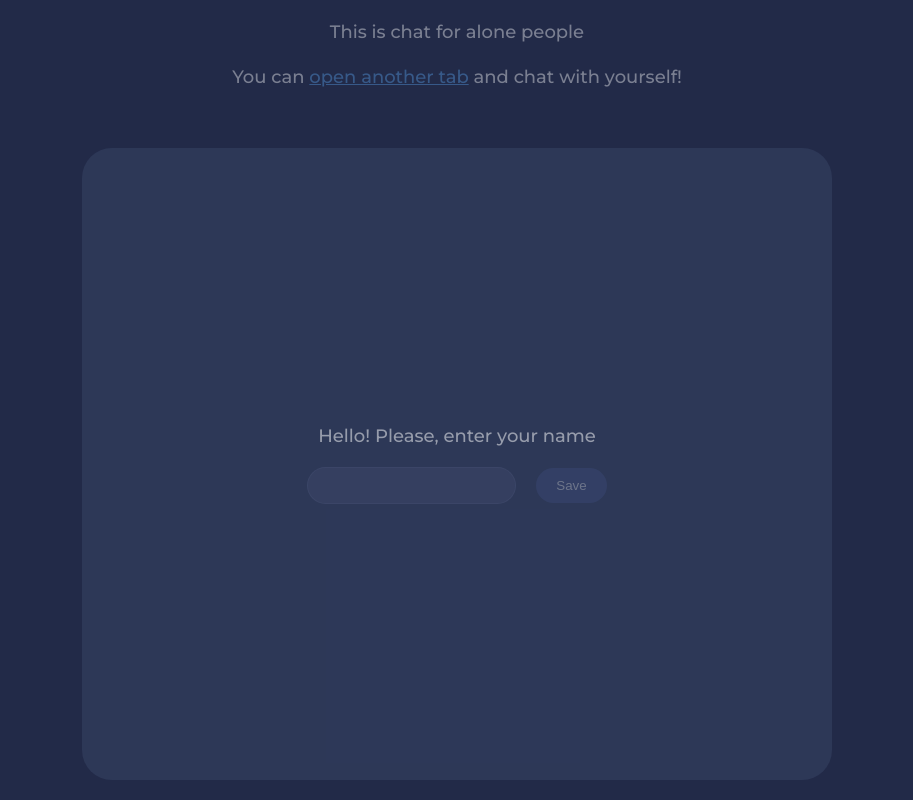
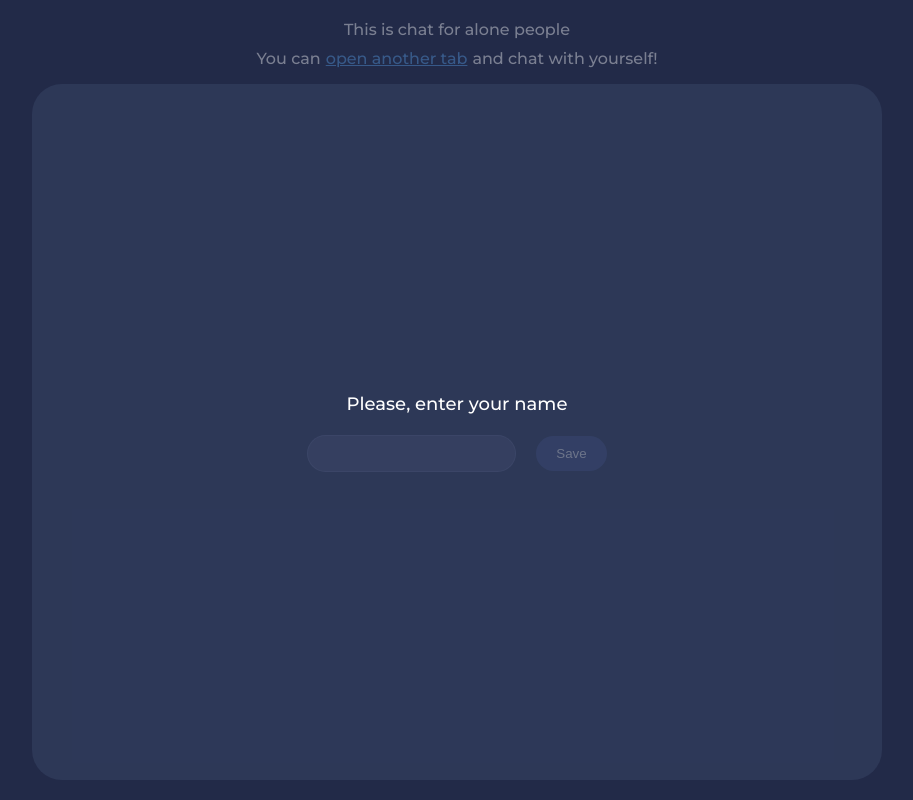
Before and after one commit to EvelinSu/chat-for-alone-people, a React (Create React App) app: page / in a window 1280 px wide. Shown: the whole page, without its empty margins (183-1096 px from the left). Built offline with nearby package versions, Linux system fonts and the light colour scheme.

Commit message:
- code refactoring

```diff
--- a/src/App.tsx
+++ b/src/App.tsx
@@ -1,8 +1,8 @@
 import React, {useEffect, useState} from 'react';
 import {SChat} from "./components/Message/styled";
-import {SMainText, SSiteWrapper} from "./components/styled";
+import {SMainText, SSiteHeader, SSiteWrapper} from "./components/styled";
 import {ChatContent} from "./components/Chat/ChatContent";
-import {AddNewUserName} from "./components/Chat/AddNewUserName/AddNewUserName";
+import {AddNewUserName} from "./components/AddNewUserName/AddNewUserName";
 import {getStateFromSS, saveStateToSS} from "./common/utils/sessionStorage";
 
 export type UserType = {
@@ -31,13 +31,18 @@ function App() {
 
     return (
         <SSiteWrapper>
-            <SMainText>
-                This is chat for alone people
-            </SMainText>
-            <SMainText>
-                You can <a href={window.location.href} target={"_blank"}>open another tab</a> and chat with yourself!
-            </SMainText>
-            <br />
+            <SSiteHeader>
+                <SMainText>
+                    This is chat for alone people
+                </SMainText>
+                <SMainText>
+                    You can
+                    <a href={window.location.href} target={"_blank"}>
+                        open another tab
+                    </a>
+                    and chat with yourself!
+                </SMainText>
+            </SSiteHeader>
             <SChat>
                 {user
                     ? <ChatContent user={user} />
--- /dev/null
+++ b/src/assets/icons/SendFillIcon.tsx
@@ -0,0 +1,14 @@
+import React from 'react';
+
+export const SendFillIcon = () => {
+    return (
+        <svg width="24" height="24" viewBox="0 0 24 24" fill="none" xmlns="http://www.w3.org/2000/svg">
+            <path fillRule="evenodd"
+                  clipRule="evenodd"
+                  d="M7.17468 10.7259L6.12543 8.60213L6.12542 8.60212L6.12542 8.60212C5.0267 6.37823 4.47733 5.26629 4.98941 4.75907C5.50149 4.25185 6.60815 4.81179 8.82147 5.93167L16.8285 9.98302C18.3859 10.771 19.1646 11.165 19.1616 11.783C19.1587 12.401 18.3763 12.7876 16.8115 13.5607L8.76616 17.5355L8.76615 17.5355L8.76614 17.5355C6.54226 18.6343 5.43032 19.1836 4.9231 18.6716C4.41588 18.1595 4.97582 17.0528 6.0957 14.8395L7.16514 12.7259L13.3219 12.7552C13.8742 12.7578 14.3241 12.3123 14.3267 11.76C14.3293 11.2077 13.8837 10.7578 13.3315 10.7552L7.17468 10.7259Z"
+                  fill="white"
+            />
+        </svg>
+
+    );
+};
--- a/src/components/Chat/AddNewUserName/AddNewUserName.tsx
+++ b/src/components/AddNewUserName/AddNewUserName.tsx
@@ -1,8 +1,8 @@
 import React, {FC, useState} from 'react';
 import {Input, SAddNewUserName, SAddNewUserNameForm, SButton, SText} from "./styled";
-import {UserType} from "../../../App";
+import {UserType} from "../../App";
 import {v1} from "uuid";
-import {getRandomColor} from "../../../common/utils/getRandomColor";
+import {getRandomColor} from "../../common/utils/getRandomColor";
 
 
 type TAddNewUserNameProps = {
@@ -28,7 +28,7 @@ export const AddNewUserName: FC<TAddNewUserNameProps> = (props) => {
     return (
         <SAddNewUserName>
             <SText>
-                Hello! Please, enter your name
+                Please, enter your name
             </SText>
             <SAddNewUserNameForm>
                 <Input
--- a/src/components/Chat/AddNewUserName/styled.tsx
+++ b/src/components/AddNewUserName/styled.tsx
@@ -1,5 +1,5 @@
 import styled from "styled-components";
-import {theme} from "../../../styles/baseTheme";
+import {theme} from "../../styles/baseTheme";
 
 export const SAddNewUserName = styled.div((props) => ({
     display: "flex",
@@ -7,11 +7,12 @@ export const SAddNewUserName = styled.div((props) => ({
     justifyContent: "center",
     flexDirection: "column",
     gap: 20,
+    padding: 20,
+    maxWidth: "100%",
     height: "100%"
 }))
 
 export const SText = styled.div((props) => ({
-    opacity: 0.5,
     fontSize: 18,
     textAlign: "center",
 }))
@@ -23,6 +24,7 @@ export const Input = styled.input(props => ({
     outline: "none",
     backgroundColor: theme.colors.input.default,
     color: "inherit",
+    width: "100%",
     "&:focus":{
         border: `1px solid ${theme.colors.input.border}`,
     }
--- a/src/components/Chat/ChatPanel/ChatPanel.tsx
+++ b/src/components/Chat/ChatPanel/ChatPanel.tsx
@@ -4,6 +4,7 @@ import {UserType} from "../../../App";
 import {v1} from "uuid";
 import {getStringDate} from "../../../common/utils/getStringDate";
 import {MessageType} from "../ChatContent";
+import {SendFillIcon} from "../../../assets/icons/SendFillIcon";
 
 type TChatPanelProps = {
     addNewMessage: (newMessage: MessageType) => void
@@ -64,7 +65,7 @@ const ChatPanel: FC<TChatPanelProps> = (props) => {
                 disabled={message.trim() === ''}
                 onClick={addNewMessageHandler}
             >
-                Send
+                <SendFillIcon/>
             </SChatButton>
         </SChatPanel>
     );
--- a/src/components/Chat/ChatPanel/styled.tsx
+++ b/src/components/Chat/ChatPanel/styled.tsx
@@ -1,5 +1,4 @@
 import styled from "styled-components";
-import {theme} from "../../../styles/baseTheme";
 
 export const SChatTextarea = styled.textarea((props) => ({
     padding: "10px 15px",
@@ -21,8 +20,7 @@ export const SChatTextarea = styled.textarea((props) => ({
 
 export const SChatPanel = styled.div((props) => ({
     display: "flex",
-    gap: 20,
-    padding: 15,
+    padding: "15px 0 15px 15px",
     alignItems: "center",
     marginTop: "auto"
 }))
@@ -32,17 +30,18 @@ export const SChatButton = styled.button((props) => ({
     borderRadius: 20,
     border: "none",
     outline: "none",
-    padding: "0 30px",
+    padding: "0 15px",
     fontSize: 16,
-    backgroundColor: theme.colors.button.success,
+    backgroundColor: "transparent",
     color: "#fff",
     cursor: "pointer",
     transition: "0.2s",
+    svg: {
+      width: 40,
+      height: 40,
+    },
     "&:hover": {
-        transform: "scale(0.9)"
-    },
-    "&:active": {
-        transform: "scale(0.9) translateY(3px)"
+        transform: "scale(0.8)"
     },
     "&:disabled": {
         opacity: 0.3,
--- a/src/components/Message/styled.tsx
+++ b/src/components/Message/styled.tsx
@@ -6,12 +6,11 @@ export const SChat = styled.div((props) => ({
     flexDirection: "column",
     justifyContent: "space-between",
     backgroundColor: theme.colors.darkAlpha,
-    maxWidth: 750,
+    maxWidth: 850,
     width: "100%",
-    height: 650,
+    height: "100%",
     overflow: "auto",
     borderRadius: 30,
-    boxSizing: "border-box",
 }))
 
 export const SChatMessages = styled.div((props) => ({
--- a/src/components/styled.tsx
+++ b/src/components/styled.tsx
@@ -8,19 +8,30 @@ export const SSiteWrapper = styled.div((props) => ({
     justifyContent: "center",
     backgroundColor: theme.colors.secondary,
     minHeight: "100vh",
+    height: "100vh",
     maxHeight: "100vh",
     width: "100%",
-    gap: 20,
+    gap: "2vh",
     color: theme.colors.textOnSecondary,
     padding: 20,
 }))
+
+export const SSiteHeader = styled.div((props) => ({
+    display: "flex",
+    alignItems: "center",
+    flexDirection: "column",
+    justifyContent: "center",
+    gap: 10,
+
+}))
+
 export const SMainText = styled.div((props) => ({
     textAlign: "center",
     opacity: 0.4,
-    lineHeight: 1.4,
-    fontSize: 18,
+    lineHeight: 1.2,
+    fontSize: 16,
     a: {
+        margin: "0 5px",
         color: "rgb(88,161,234)"
     }
-
 }))
--- a/src/styles/baseTheme.tsx
+++ b/src/styles/baseTheme.tsx
@@ -4,18 +4,13 @@ export const theme = {
         darkAlpha: 'rgba(52,65,98,0.62)',
         secondary: '#222a48',
         textOnSecondary: "#fff",
-        success: "#408dcc",
-        danger: '#c74a4a',
         disabled: {
             opacity: 0.7,
             pointerEvents: "none",
         },
-
         input: {
             border: 'rgba(70,100,147,0.99)',
             default: 'rgba(81,88,124,0.24)',
-            hover: 'rgba(34,52,82,0.21)',
-            focus: 'red',
         },
         button: {
             success: 'rgb(65,81,133)',
```
Also changed, not shown: 1 other file (tests, documents, lock files or other folders).
